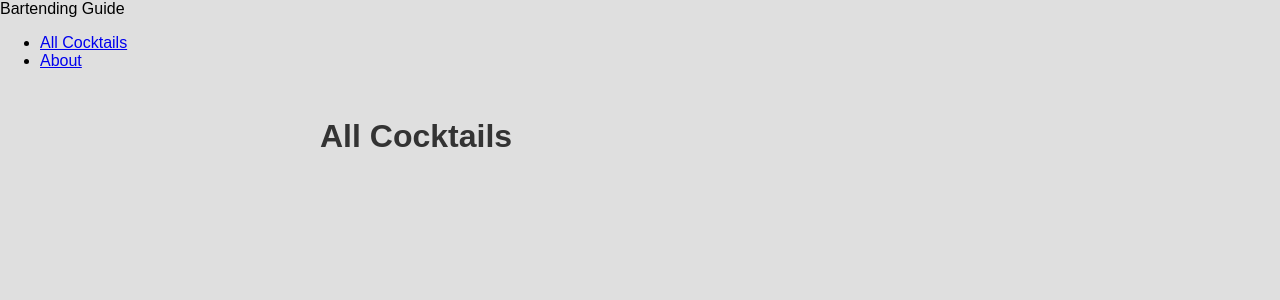
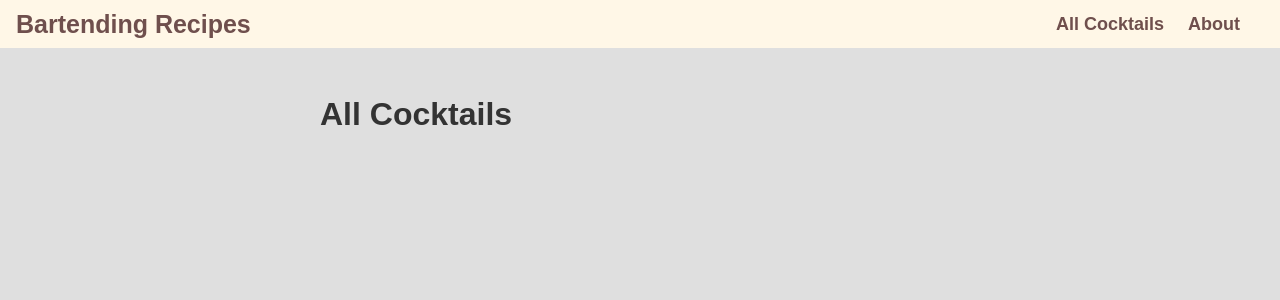
Before and after one commit to Jossoey/Bartending-WebApp, a React (Create React App) app: page / in a window 1280 px wide. Shown: the top 300 px of the page. Built offline with nearby package versions, Linux system fonts and the light colour scheme.

Commit message:
NavBar first look
Primary nav bar looks okay, not too light or dark, might darken the font color a little

```diff
--- a/src/components/layout/MainNavigation.js
+++ b/src/components/layout/MainNavigation.js
@@ -4,8 +4,8 @@ import "./MainNavigation.scss";
 
 function MainNavigation() {
   return (
-    <header>
-      <div>Bartending Guide</div>
+    <header className="header">
+      <div className="logo">Bartending Recipes</div>
       <nav>
         <ul>
           <li>
--- a/src/components/layout/MainNavigation.scss
+++ b/src/components/layout/MainNavigation.scss
@@ -0,0 +1,42 @@
+@import "../ui/colors";
+
+.header {
+  width: 100%;
+  height: 3rem;
+  display: flex;
+  align-items: center;
+  justify-content: space-between;
+  background-color: $tertiary-peach;
+  padding: 0 1rem;
+
+  .logo {
+    font-size: 25px;
+    color: $secondary-brown;
+    font-weight: bold;
+  }
+
+  ul {
+    list-style: none;
+    margin: 0;
+    padding: 0;
+    display: flex;
+    align-items: baseline;
+  }
+
+  li {
+    margin-right: 1.5rem;
+  }
+
+  a {
+    text-decoration: none;
+    font-size: 18px;
+    color: $secondary-brown;
+    font-weight: 550;
+
+    &:hover,
+    :active,
+    .active {
+      color: $primary-brown;
+    }
+  }
+}
--- a/src/components/ui/_colors.scss
+++ b/src/components/ui/_colors.scss
@@ -4,9 +4,13 @@ $tertiary-red: #c1241c;
 
 $primary-peach: #ffcba2;
 $secondary-peach: #ffe6b2;
+$tertiary-peach: #fff7e7;
 
 $primary-brown: #391b1c;
 $secondary-brown: #6f4f4d;
 
 $primary-grey: #8e8d91;
 $secondary-grey: #bdbcc0;
+$tertiary-grey: #dfdfdf;
+
+$primary-dark-color: #333333;
```
